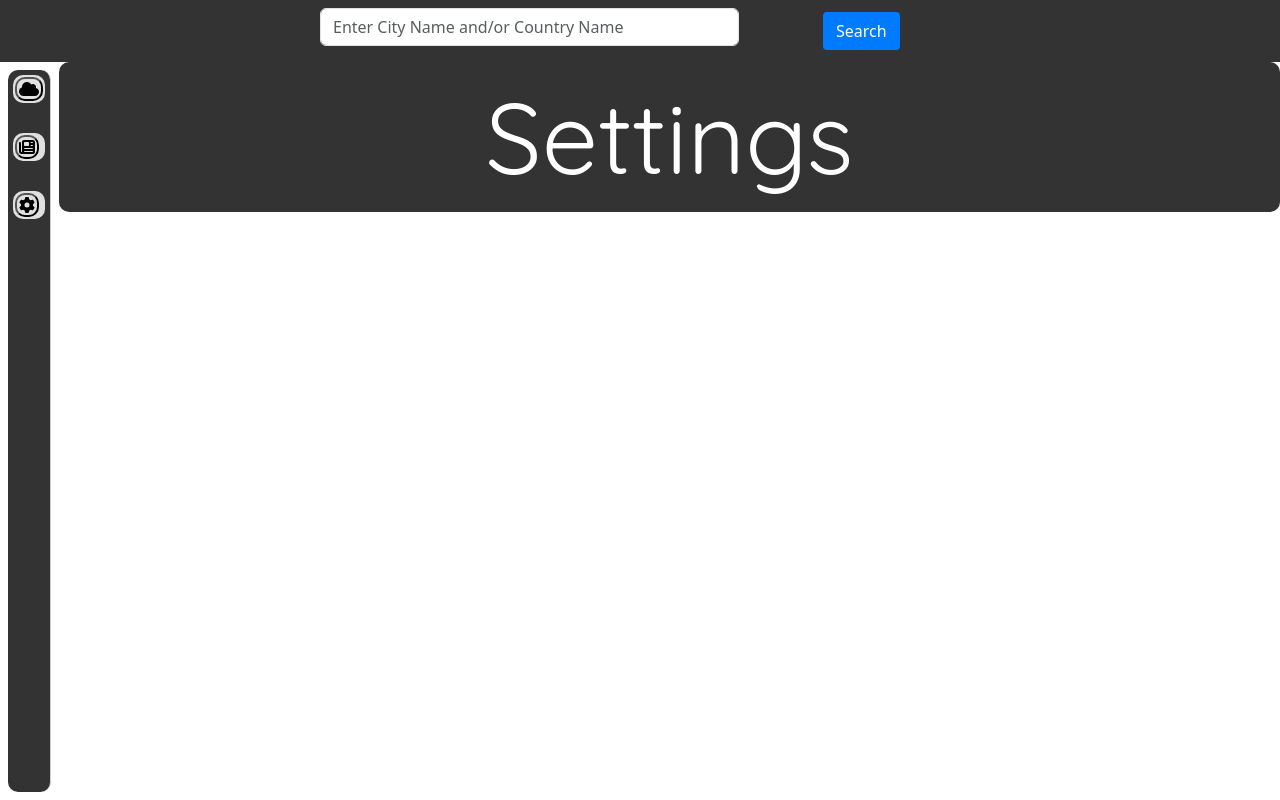
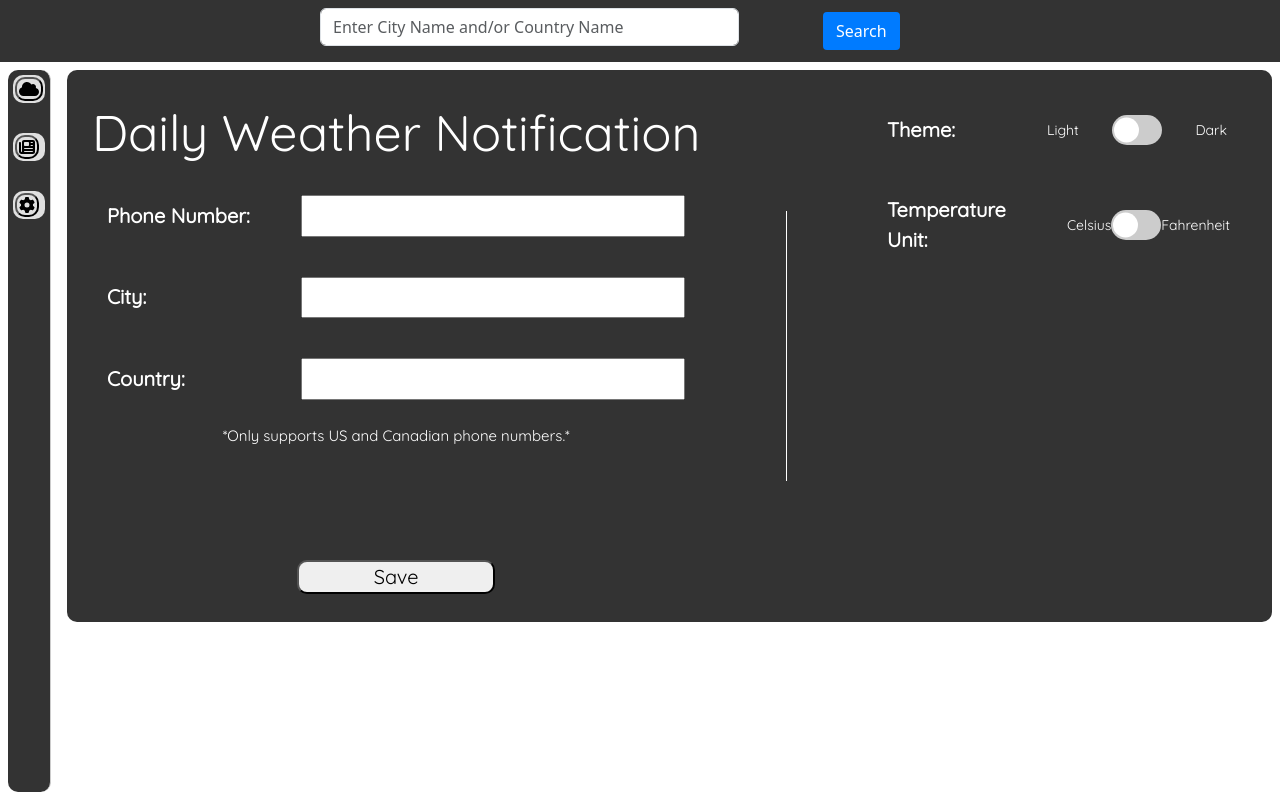
Before and after one commit to isheikh8492/weather-news-app, a React (Create React App) app in the folder frontend/: page /settings in a window 1280 px wide. Built offline with nearby package versions, Linux system fonts and the light colour scheme.

Commit message:
added settings component

```diff
--- a/frontend/src/components/Settings.js
+++ b/frontend/src/components/Settings.js
@@ -1,10 +1,98 @@
-import React from "react";
+import React, { useState } from "react";
 import "../css/components/Settings.css";
 
 const Settings = () => {
+  const [phoneNumber, setPhoneNumber] = useState("");
+  const [city, setCity] = useState("");
+  const [state, setState] = useState("");
+  const [theme, setTheme] = useState("Light");
+  const [temperatureUnit, setTemperatureUnit] = useState("Celsius");
+
+  const handleSubmit = (event) => {
+    event.preventDefault();
+    console.log(phoneNumber, city, state, theme, temperatureUnit);
+  };
   return (
     <div className="settings-container">
-      <div className="settings-box">Settings</div>
+      <div className="settings-box">
+        <div className="settings-form">
+          <form onSubmit={handleSubmit}>
+            <div className="settings-section">
+              <span
+                style={{
+                  fontSize: "50px",
+                  marginBottom: "10px",
+                  textAlign: "center",
+                }}
+              >
+                Daily Weather Notification
+              </span>
+              <div className="settings-row">
+                <label className="settings-label">Phone Number:</label>
+                <input
+                  className="settings-input"
+                  type="tel"
+                  value={phoneNumber}
+                  onChange={(e) => setPhoneNumber(e.target.value)}
+                  required
+                />
+              </div>
+              <div className="settings-row">
+                <label className="settings-label">City:</label>
+                <input
+                  type="text"
+                  className="settings-input"
+                  value={city}
+                  onChange={(e) => setCity(e.target.value)}
+                  required
+                />
+              </div>
+              <div className="settings-row">
+                <label className="settings-label">Country:</label>
+                <input
+                  type="text"
+                  className="settings-input"
+                  value={state}
+                  onChange={(e) => setState(e.target.value)}
+                  required
+                />
+              </div>
+              <span style={{ fontSize: "15px" }}>
+                *Only supports US and Canadian phone numbers.*
+              </span>
+            </div>
+
+            <button className="settings-submit" type="submit">
+              Save
+            </button>
+          </form>
+        </div>
+        <div className="vertical-line"></div>
+        <div className="settings-section">
+          <div className="settings-row">
+            <label className="settings-label">Theme:</label>
+            <div className="toggle-container">
+              <span className="temp-text">Light</span>
+              <div className="temp-checkbox">
+                <input type="checkbox" id="toggle-btn" />
+                <label id="toggle-label" htmlFor="toggle-btn"></label>
+              </div>
+              <span className="temp-text">Dark</span>
+            </div>
+          </div>
+          <div className="settings-row">
+            <label className="settings-label">Temperature Unit:</label>
+            <div className="toggle-container2">
+              <span className="temp-text">Celsius</span>
+              <div className="temp-checkbox2">
+                <input type="checkbox" id="toggle-btn2" />
+                <label id="toggle-label2" htmlFor="toggle-btn2"></label>
+              </div>
+              <span className="temp-text">Fahrenheit</span>
+            </div>
+          </div>
+        </div>
+      </div>
     </div>
   );
 };
--- a/frontend/src/css/components/Settings.css
+++ b/frontend/src/css/components/Settings.css
@@ -4,13 +4,176 @@
   border-radius: 10px;
   color: white;
   text-align: center;
-  font-size: medium;
   font-size: 100px;
-  /* text-align: center; */
   font-family: "QuicksandRegular", sans-serif;
+  display: flex;
+  flex-direction: row;
 }
 
 .settings-container {
   display: flex;
   box-sizing: border-box;
+  margin: 8px;
 }
+
+.settings-label {
+  font-size: 20px;
+  font-weight: bold;
+  flex-basis: 30%;
+  text-align: left;
+  margin: 20px 15px;
+}
+
+.settings-form {
+  display: flex;
+  flex-direction: row;
+}
+
+.settings-container {
+  display: flex;
+  justify-content: space-between;
+}
+
+.settings-section {
+  display: flex;
+  flex-direction: column;
+  margin: 0.25em;
+}
+
+.settings-submit {
+  width: 30%;
+  font-size: 20px;
+  border-radius: 10px;
+}
+
+.settings-row {
+  display: flex;
+  justify-content: space-between;
+  align-items: center;
+  margin-bottom: 10px;
+}
+
+.settings-input {
+  font-size: 25px;
+  margin: 15px;
+  padding: 0 5px;
+  flex-basis: 70%;
+}
+
+.toggle-btn {
+  display: none;
+}
+
+.temp-checkbox #toggle-label {
+  position: relative;
+  cursor: pointer;
+  display: block;
+  width: 50px;
+  height: 30px;
+  background: #cccccc;
+  border-radius: 50px;
+  transition: 300ms linear;
+}
+
+.temp-checkbox #toggle-label:before {
+  position: absolute;
+  top: 50%;
+  left: 2px;
+  transform: translateY(-50%);
+  content: "";
+  display: block;
+  width: 25px;
+  height: 25px;
+  background: #ffffff;
+  border-radius: 50%;
+  transition: left 300ms linear;
+}
+
+.temp-checkbox #toggle-btn:checked + #toggle-label {
+  background: #000000;
+}
+
+.temp-checkbox #toggle-btn:checked + #toggle-label:before {
+  left: 23px;
+}
+
+.temp-checkbox #toggle-btn {
+  position: absolute;
+  opacity: 0;
+  cursor: pointer;
+  height: 0;
+  width: 0;
+}
+
+.toggle-container {
+  display: flex;
+  justify-content: space-between;
+  align-items: center;
+  width: 180px;
+}
+
+.temp-text {
+  font-size: 14px;
+  color: #fff;
+}
+
+.switch-heading {
+  font-size: 20px;
+  margin: 15px;
+  font-weight: bold;
+}
+
+.vertical-line {
+  border-left: 1px solid #fff;
+  height: 2.7em;
+  margin: auto 5%;
+  width: 1px;
+}
+
+.temp-checkbox2 #toggle-label2 {
+  position: relative;
+  cursor: pointer;
+  display: block;
+  width: 50px;
+  height: 30px;
+  background: #cccccc;
+  border-radius: 50px;
+  transition: 300ms linear;
+}
+
+.temp-checkbox2 #toggle-label2:before {
+  position: absolute;
+  top: 50%;
+  left: 2px;
+  transform: translateY(-50%);
+  content: "";
+  display: block;
+  width: 25px;
+  height: 25px;
+  background: #ffffff;
+  border-radius: 50%;
+  transition: left 300ms linear;
+}
+
+.temp-checkbox2 #toggle-btn2:checked + #toggle-label2 {
+  background: #000000;
+}
+
+.temp-checkbox2 #toggle-btn2:checked + #toggle-label2:before {
+  left: 23px;
+}
+
+.temp-checkbox2 #toggle-btn2 {
+  position: absolute;
+  opacity: 0;
+  cursor: pointer;
+  height: 0;
+  width: 0;
+}
+
+.toggle-container2 {
+  display: flex;
+  justify-content: space-between;
+  align-items: center;
+  width: 160px;
+}
```
